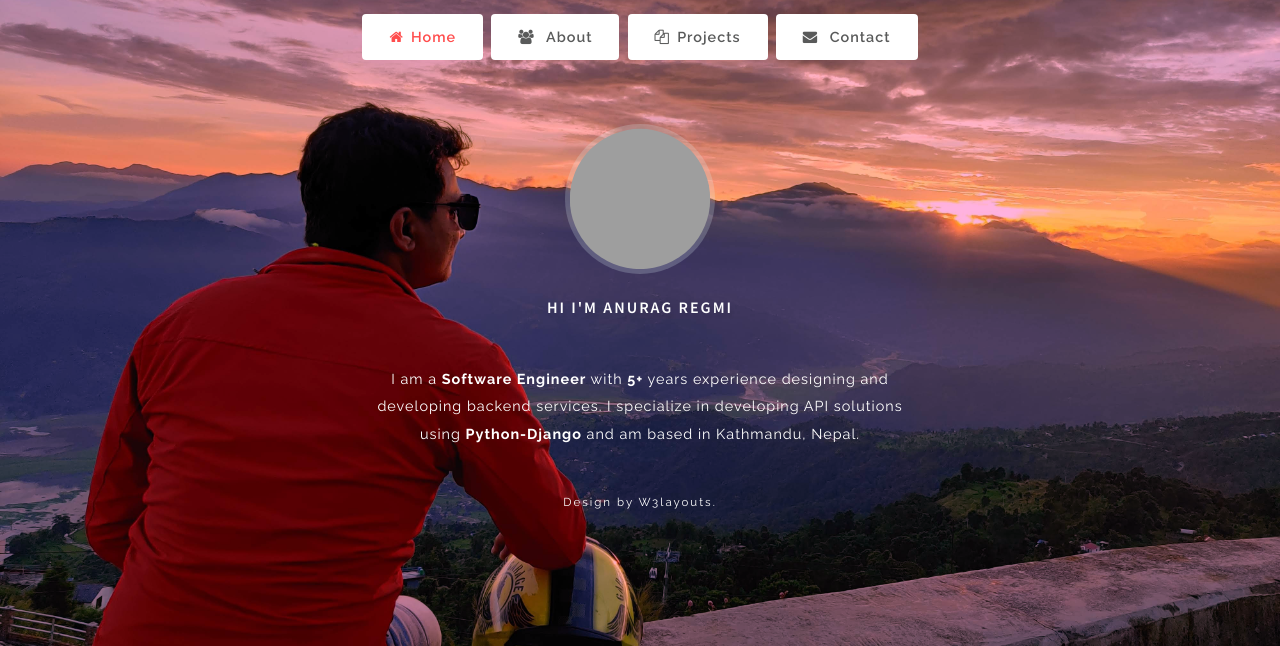
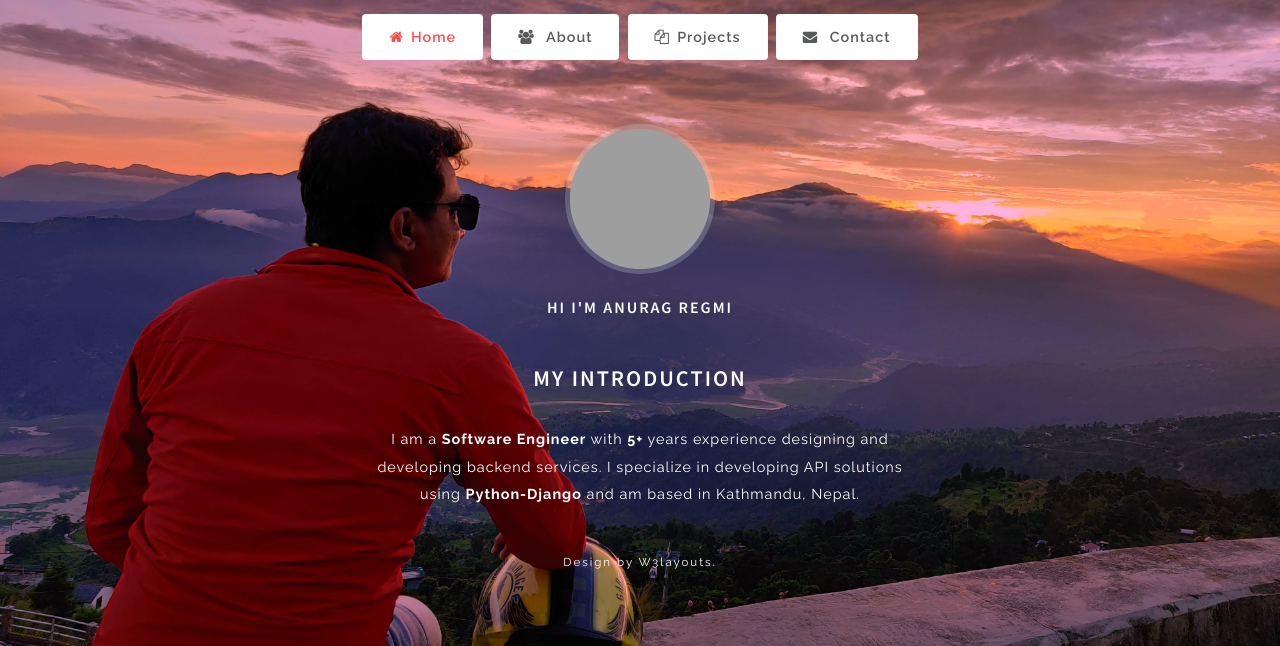
Before and after one commit to anuragregmi/anuragregmi.github.io, a plain HTML site: page index.html in a window 1280 px wide. Shown: the part 154-800 px from the top of the page. Drawn offline with Linux system fonts and the light colour scheme; grey boxes are pictures that could not be loaded.

Commit message:
Update index.html

```diff
--- a/index.html
+++ b/index.html
@@ -99,6 +99,7 @@ License URL: http://creativecommons.org/licenses/by/3.0/
                 style="height: 150px; width: 150px"
               />
               <h4>Hi I'm Anurag Regmi</h4>
+              <h2>My Introduction</h2>
               <p>
                 I am a <b>Software Engineer</b> with <b>5+</b> years experience
                 designing and developing backend services. I specialize in
```
